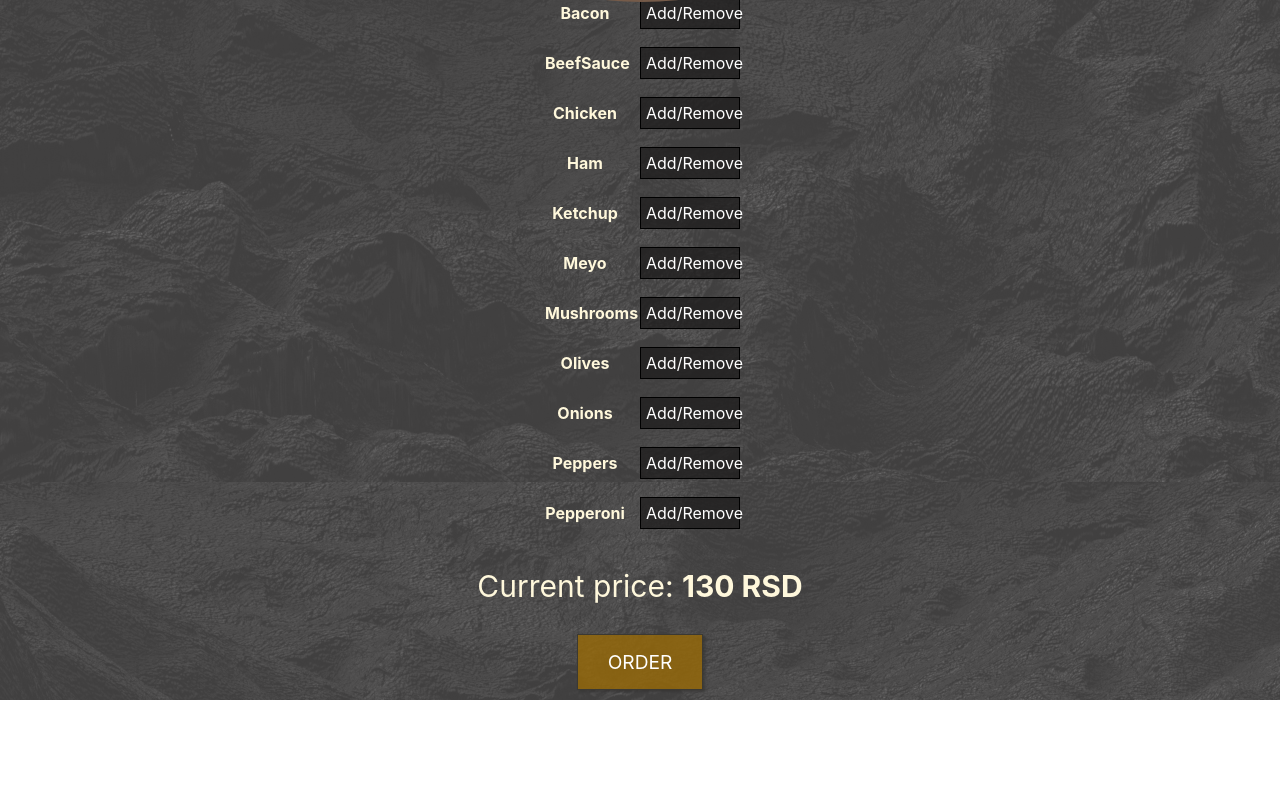
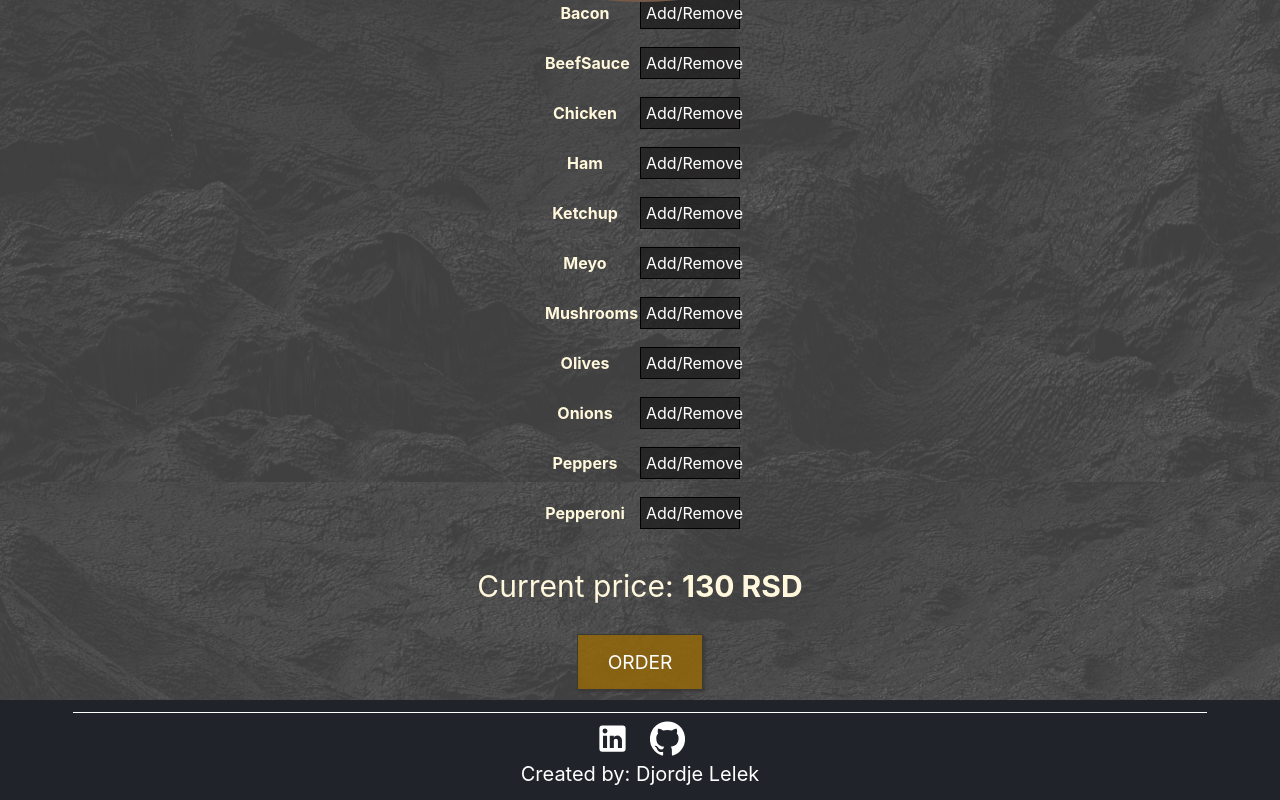
Before and after one commit to djordjelelek/pizza-store, a React (Create React App) app: page / in a window 1280 px wide. Shown: the part 778-1578 px from the top of the page. Before the commit the page ends 1478 px from the top, so only its background shows below. Built offline with nearby package versions, Linux system fonts and the light colour scheme.

Commit message:
add footer, install material UI, reorganize Layout

```diff
--- a/package.json
+++ b/package.json
@@ -3,6 +3,8 @@
   "version": "0.1.0",
   "private": true,
   "dependencies": {
+    "@material-ui/core": "^4.11.3",
+    "@material-ui/icons": "^4.11.2",
     "@testing-library/jest-dom": "^5.11.6",
     "@testing-library/react": "^11.2.2",
     "@testing-library/user-event": "^12.6.0",
--- a/src/App.js
+++ b/src/App.js
@@ -1,8 +1,9 @@
 import React, { Component } from "react";
 import "./App.css";
-import Layout from "./components/Layout/Layout";
+import Layout from "./Layout/Layout";
 import PizzaBuilder from "./containers/PizzaBuilder/PizzaBuilder";
 import Header from "./containers/Header/Header";
+import Footer from "./Footer/Footer";
 
 class App extends Component {
   render() {
@@ -11,6 +12,7 @@ class App extends Component {
         <Layout>
           <Header />
           <PizzaBuilder />
+          <Footer />
         </Layout>
       </div>
     );
--- /dev/null
+++ b/src/Footer/Footer.js
@@ -0,0 +1,30 @@
+import React from "react";
+import classes from "./Footer.module.css";
+import GitHubIcon from "@material-ui/icons/GitHub";
+import LinkedInIcon from "@material-ui/icons/LinkedIn";
+
+const footer = () => (
+  <footer className={classes.Footer}>
+    <hr className={classes.Hr} />
+    <div className={classes.Icons}>
+      <a
+        href="https://www.linkedin.com/in/djordje-lelek-3580b7193/"
+        rel="noopener noreferrer"
+        target="_blank"
+        className={classes.LinedIn}
+      >
+        <LinkedInIcon fontSize="large" />
+      </a>
+      <a
+        href="https://github.com/djordjelelek"
+        className={classes.GitHub}
+        rel="noopener noreferrer"
+        target="_blank"
+      >
+        <GitHubIcon fontSize="large" />
+      </a>
+    </div>
+    <p className={classes.Owner}>Created by: Djordje Lelek</p>
+  </footer>
+);
+export default footer;
--- /dev/null
+++ b/src/Footer/Footer.module.css
@@ -0,0 +1,36 @@
+.Footer {
+    height: 70px;
+    background-color: #20232a;
+    color: white;
+    padding: 10px;
+    padding-bottom: 20px;
+}
+
+.Hr {
+    border: 0px;
+    height: 1px;
+    width: 90%;
+    background-color: #ffffff;
+    margin-top: 0px;
+    margin-top: 2px;
+}
+
+.Icons {
+    margin-bottom: -18px;
+}
+
+.LinedIn {
+    color: inherit;
+    text-decoration: none;
+    margin-right: 10px;
+}
+
+.GitHub {
+    color: inherit;
+    text-decoration: none;
+    margin-left: 10px;
+}
+
+.Owner {
+    font-size: 20px;
+}
--- a/src/components/Layout/Layout.js
+++ b/src/Layout/Layout.js
@@ -2,9 +2,7 @@ import React from "react";
 import classes from "./Layout.module.css";
 
 const layout = (props) => (
-  <>
-    <div className={classes.Content}>{props.children}</div>
-  </>
+  <div className={classes.Layout}>{props.children}</div>
 );
 
 export default layout;
--- /dev/null
+++ b/src/Layout/Layout.module.css
@@ -0,0 +1,8 @@
+.Layout {
+    min-height: 100%;
+    position: absolute;
+    top: 0;
+    bottom: 0;
+    left: 0;
+    right: 0;
+}
--- a/src/components/Layout/Layout.module.css
+++ /dev/null
@@ -1,3 +0,0 @@
-.Content {
-    margin-top: 0px;
-}
```
Also changed, not shown: 2 other files (tests, documents, lock files or other folders).
